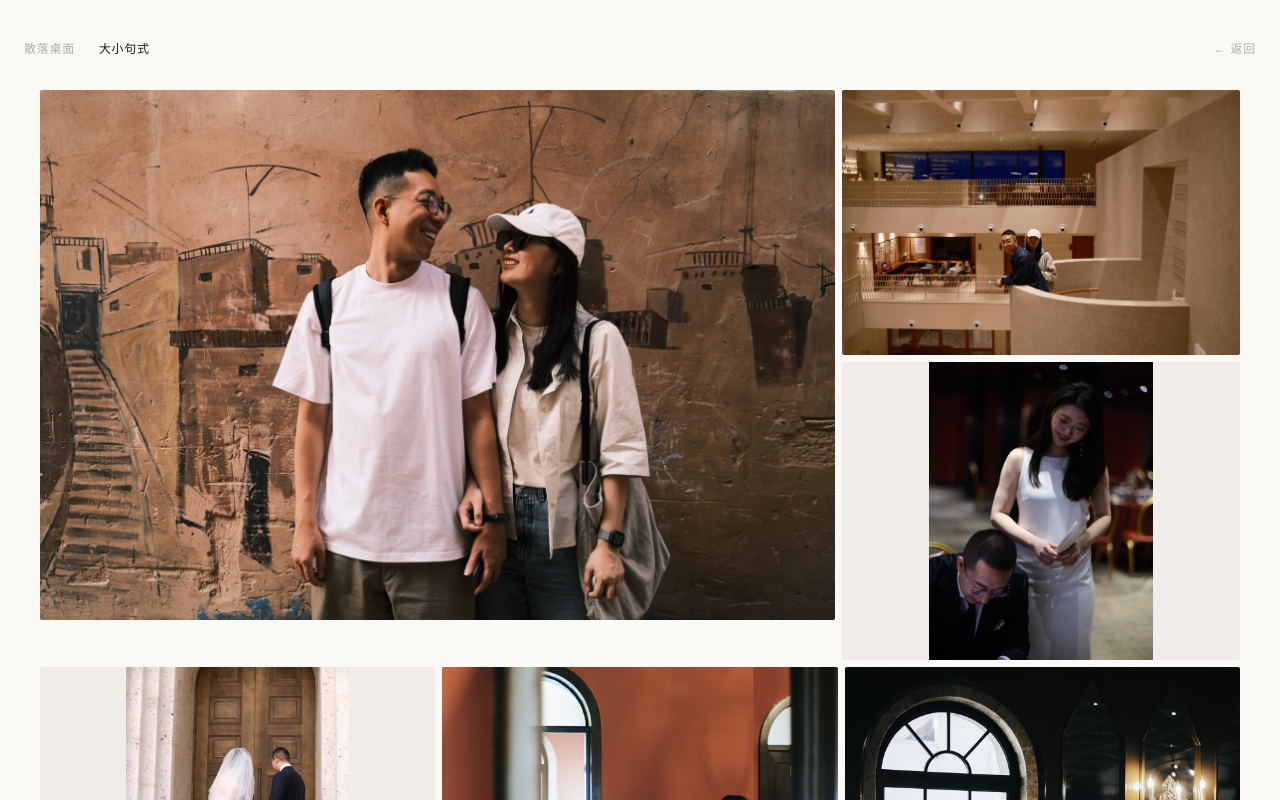
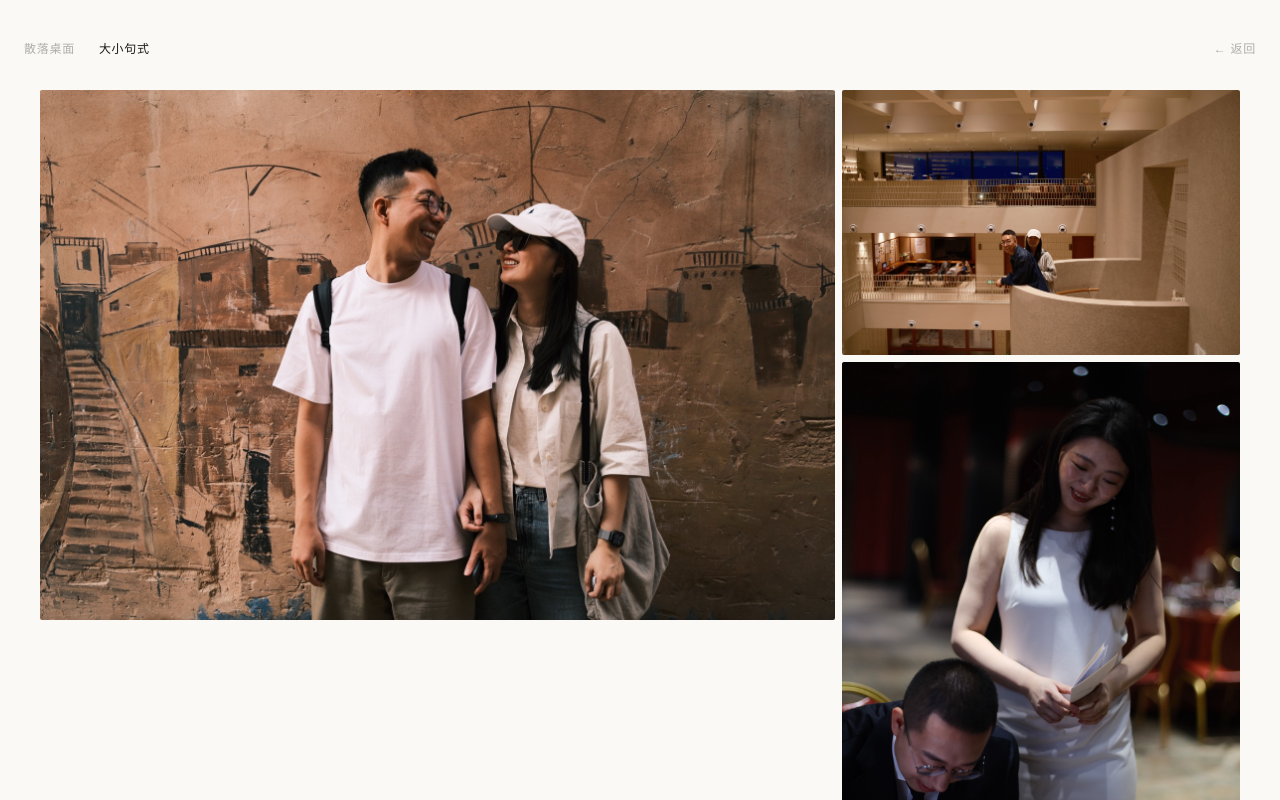
Before and after one commit to anxingjian/our-orbit, a Next.js app: page /demo/sentence in a window 1280 px wide. Shown: the top 800 px of the page. Built offline with nearby package versions, Linux system fonts and the light colour scheme.

Commit message:
fix: sentence - remove crop, use natural aspect ratio

```diff
--- a/src/app/demo/sentence/page.tsx
+++ b/src/app/demo/sentence/page.tsx
@@ -101,26 +101,21 @@ function PhotoCell({
         background: '#f0ece8',
       }}
     >
-      {/* 用 padding-top 撑开正确比例，不裁切 */}
-      <div style={{ position: 'relative', width: '100%', paddingTop: `${(1 / ratio) * 100}%` }}>
+      {/* 自然比例，不裁切 */}
       {/* eslint-disable-next-line @next/next/no-img-element */}
       <img
         src={photo.src}
         alt={photo.title || ''}
         loading="lazy"
         style={{
-            position: 'absolute',
-            inset: 0,
           width: '100%',
-            height: '100%',
-            objectFit: 'contain',
+          height: 'auto',
           display: 'block',
           transition: 'opacity 0.3s ease',
         }}
         onMouseEnter={e => (e.currentTarget.style.opacity = '0.9')}
         onMouseLeave={e => (e.currentTarget.style.opacity = '1')}
       />
-      </div>
     </div>
   );
 }
```
Lines whose indentation alone changed are shown as unchanged.
